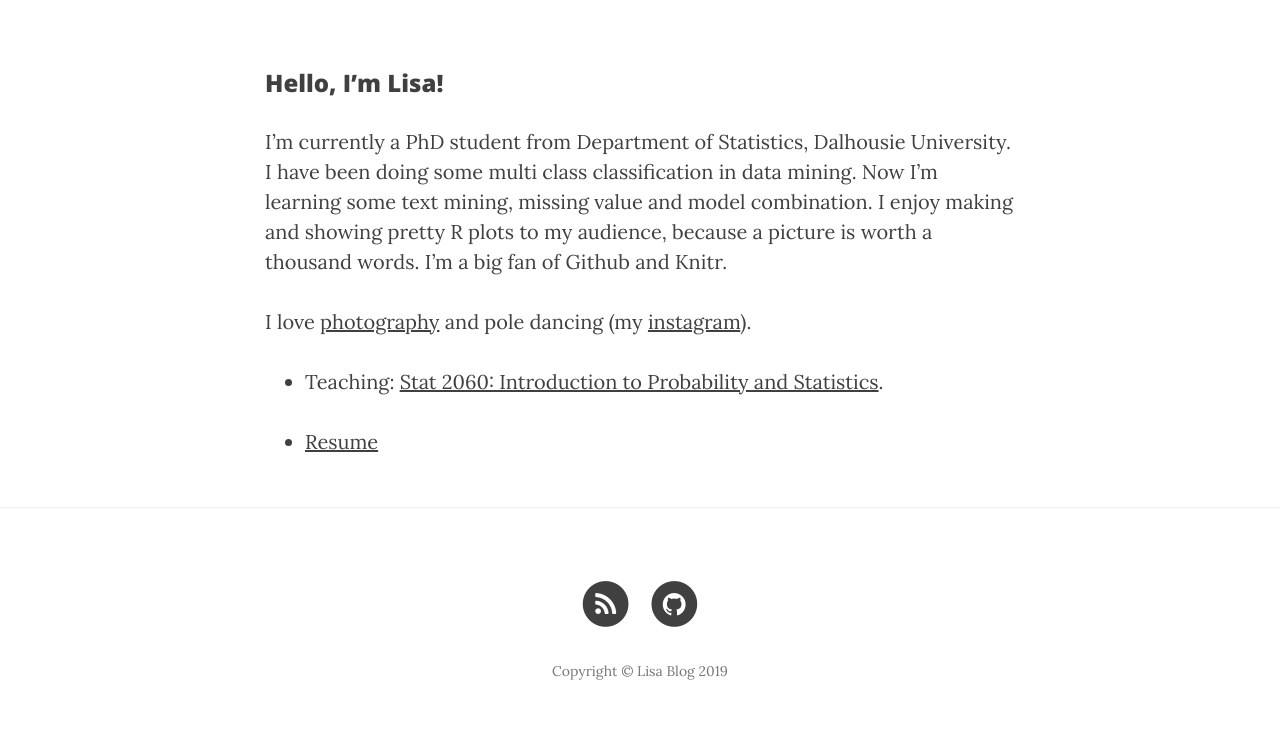
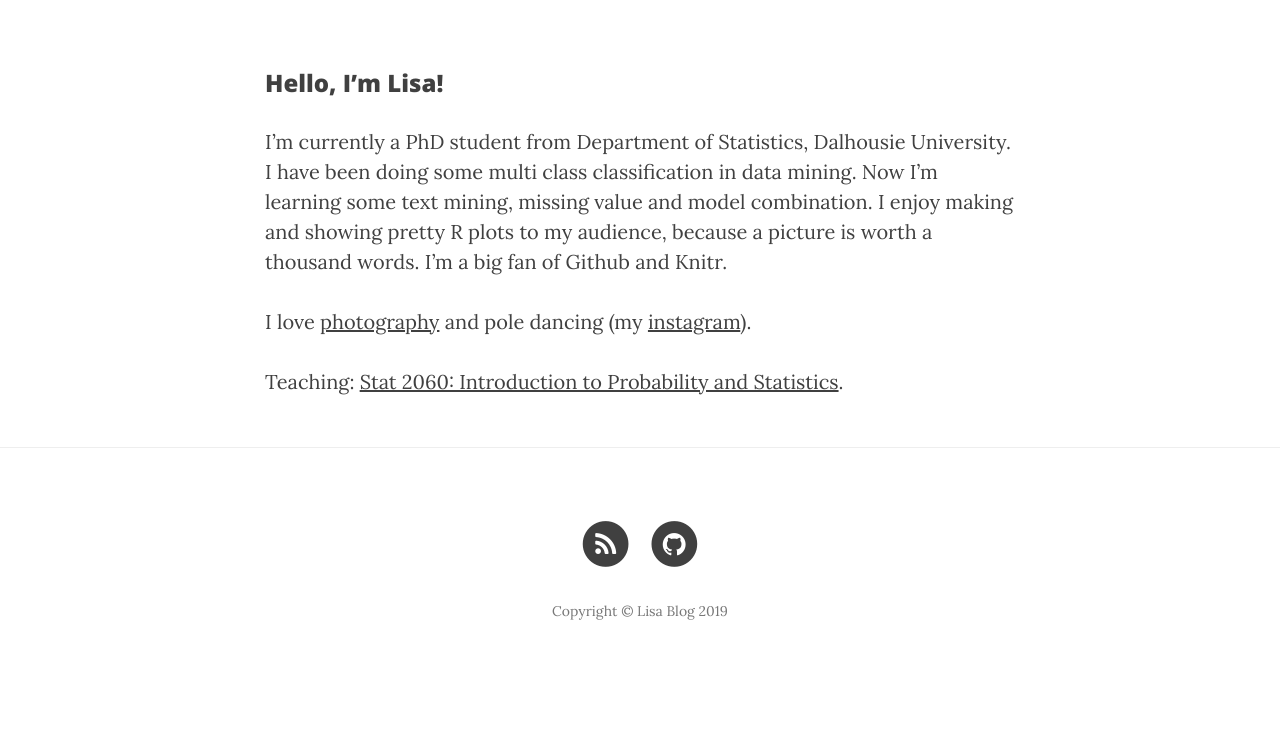
Before and after one commit to laoshen22/laoshen22.github.io, a Jekyll site: the page built from about.md, in a window 1280 px wide. Shown: the part 448-1195 px from the top of the page. Built offline with Jekyll 4.4.1, drawn with Linux system fonts in a browser that asks for light colours; nearby versions of some CDN libraries; after the commit the page ends 1135 px from its top, so only the background shows below that.

Commit message:
Update about.md

```diff
--- a/about.md
+++ b/about.md
@@ -12,6 +12,4 @@ I’m currently a PhD student from Department of Statistics, Dalhousie Universit
 I love [photography](https://www.flickr.com/photos/lisaling/) and pole dancing (my [instagram](https://www.instagram.com/lisaling22)).
 
 
-* Teaching: [Stat 2060: Introduction to Probability and Statistics](http://lisaling.site/stat2060/).
-
-* [Resume](https://github.com/laoshen22/laoshen22.github.io/blob/master/Resume-Lisa.pdf)
+Teaching: [Stat 2060: Introduction to Probability and Statistics](http://lisaling.site/stat2060/).
```
